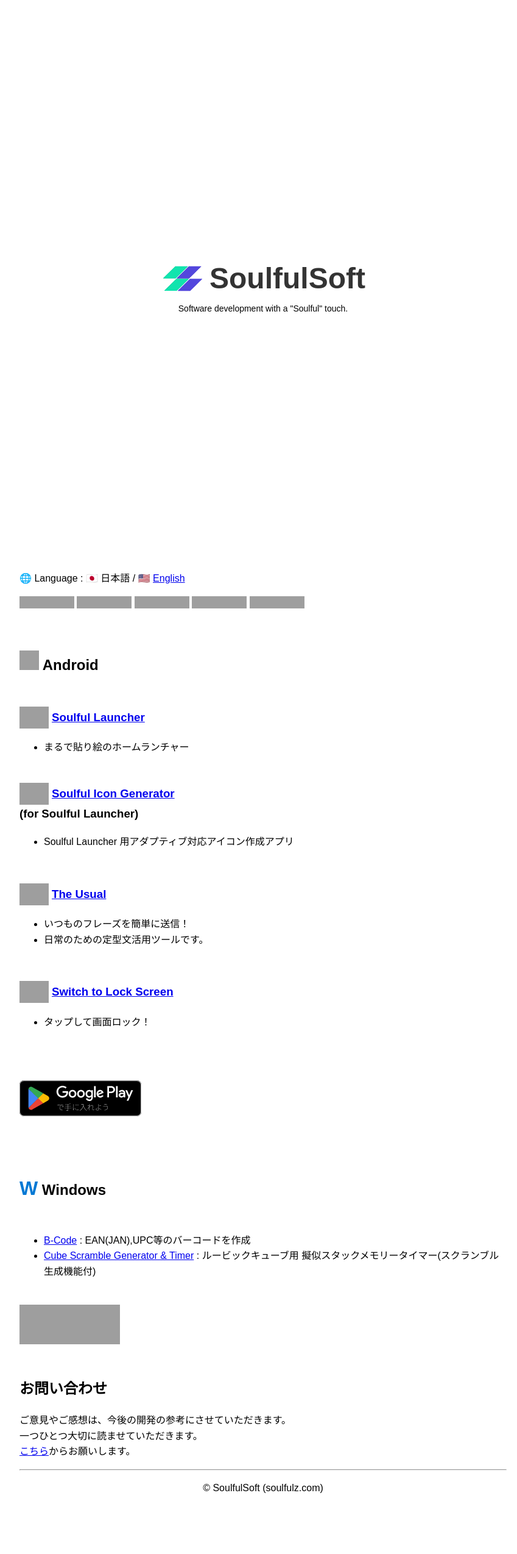
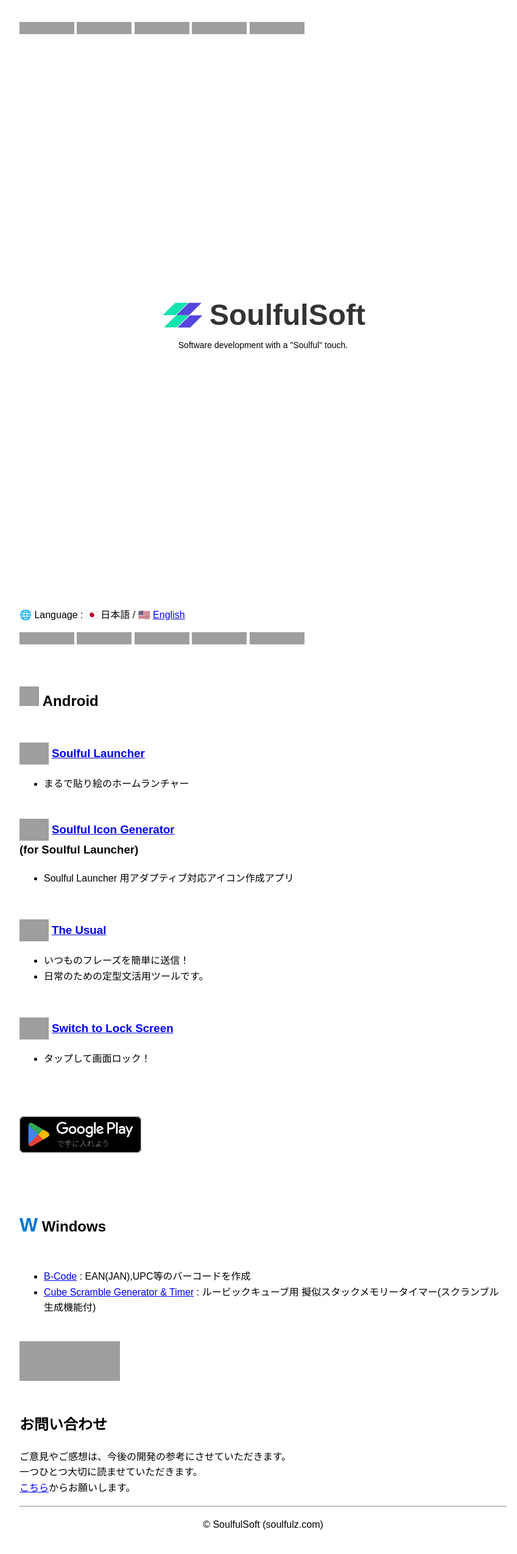
Before and after one commit to SoulfulSoft/soulfulsoft.github.io, a Jekyll site: the page built from index.md, in a window 1280 px wide. Shown: the whole page at 61% size, without its empty margins (208-1057 px from the left). Built offline with Jekyll 4.4.1, drawn with Linux system fonts in a browser that asks for light colours; before the commit the page ends 2490 px from its top, so only the background shows below that; grey boxes are pictures that could not be loaded.

Commit message:
Update index.md

```diff
--- a/index.md
+++ b/index.md
@@ -2,7 +2,7 @@
 layout: site-top
 title: SoulfulSoft
 ---
-
+{% capture my_content %}{% include link_icon.md %}{% endcapture %}{{ my_content | markdownify }}
 <!--
 <div style="display: flex; flex-direction: column; justify-content: center; align-items: center; height: 100vh;">
   <div style="display: flex; align-items: center;">
```
